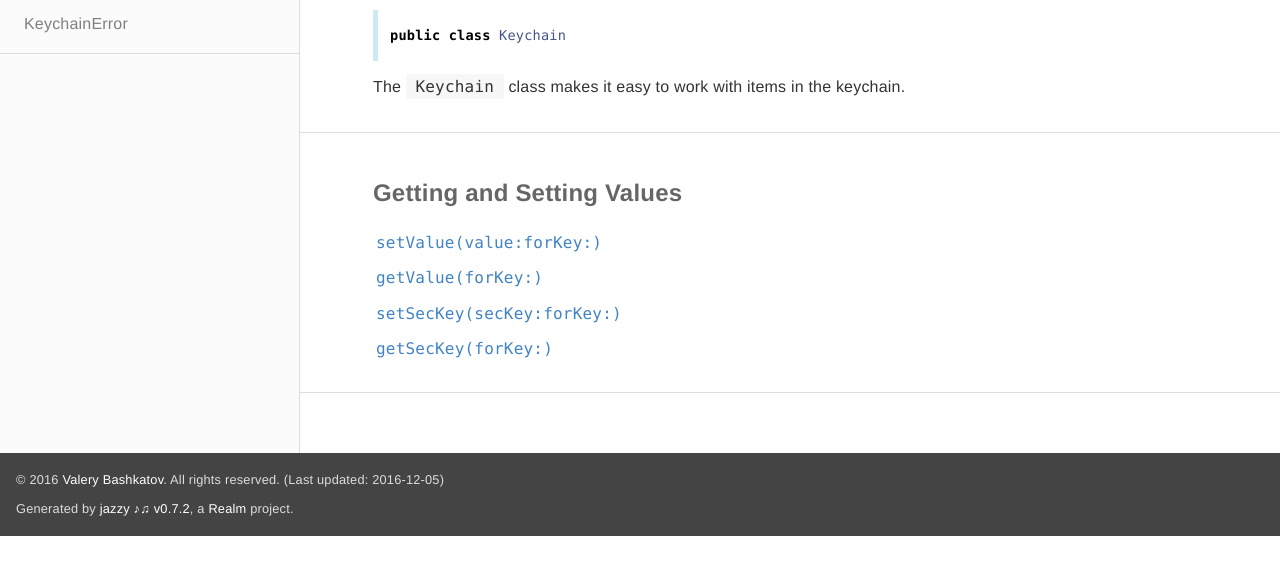
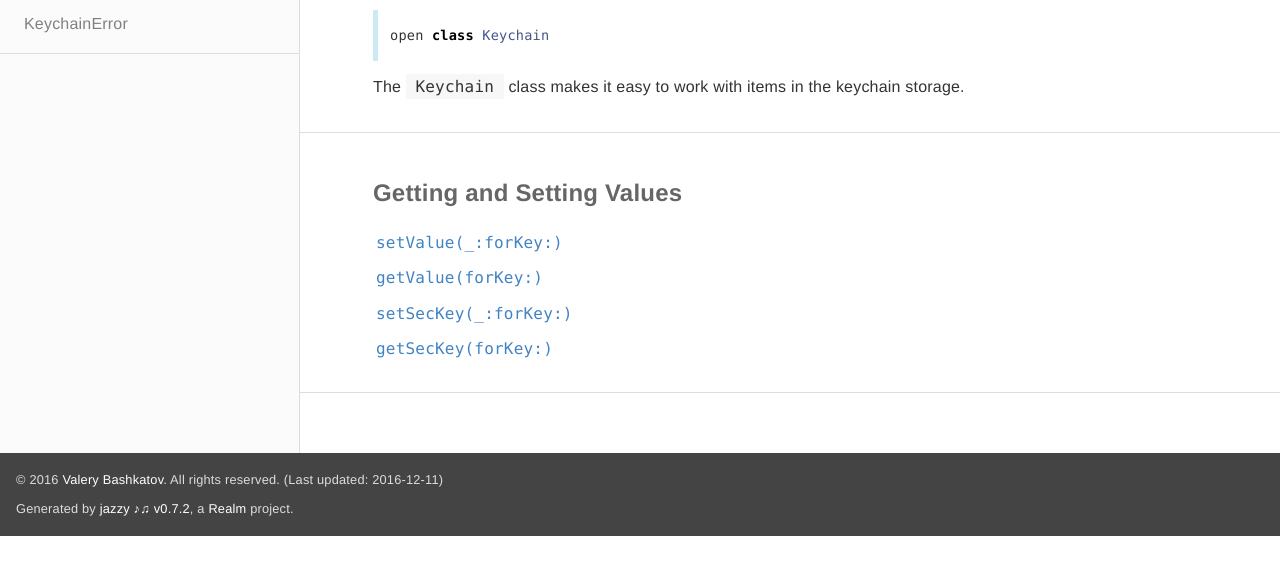
Before and after one commit to valery-bashkatov/Keychain, a plain HTML site: page Classes/Keychain.html in a window 1280 px wide. Shown: the part 201-776 px from the top of the page. Drawn offline with Linux system fonts and the light colour scheme.

Commit message:
2.0.0: Migration to Swift 3

```diff
--- a/Classes/Keychain.html
+++ b/Classes/Keychain.html
@@ -66,11 +66,11 @@
             <h1>Keychain</h1>
               <div class="declaration">
                 <div class="language">
-                  <pre class="highlight"><code><span class="kd">public</span> <span class="kd">class</span> <span class="kt">Keychain</span></code></pre>
+                  <pre class="highlight"><code><span class="n">open</span> <span class="kd">class</span> <span class="kt">Keychain</span></code></pre>
 
                 </div>
               </div>
-            <p>The <code>Keychain</code> class makes it easy to work with items in the keychain.</p>
+            <p>The <code>Keychain</code> class makes it easy to work with items in the keychain storage.</p>
 
           </div>
         </section>
@@ -89,9 +89,9 @@
                 <li class="item">
                   <div>
                     <code>
-                    <a name="/s:ZFC8Keychain8Keychain8setValueFzT5valueGSqPSo8NSCoding__6forKeySS_T_"></a>
-                    <a name="//apple_ref/swift/Method/setValue(value:forKey:)" class="dashAnchor"></a>
-                    <a class="token" href="#/s:ZFC8Keychain8Keychain8setValueFzT5valueGSqPSo8NSCoding__6forKeySS_T_">setValue(value:forKey:)</a>
+                    <a name="/s:ZFC8Keychain8Keychain8setValueFzTGSqP__6forKeySS_T_"></a>
+                    <a name="//apple_ref/swift/Method/setValue(_:forKey:)" class="dashAnchor"></a>
+                    <a class="token" href="#/s:ZFC8Keychain8Keychain8setValueFzTGSqP__6forKeySS_T_">setValue(_:forKey:)</a>
                     </code>
                   </div>
                   <div class="height-container">
@@ -112,7 +112,7 @@
                         <h4>Declaration</h4>
                         <div class="language">
                           <p class="aside-title">Swift</p>
-                          <pre class="highlight"><code><span class="kd">static</span> <span class="kd">public</span> <span class="kd">func</span> <span class="nf">setValue</span><span class="p">(</span><span class="nv">value</span><span class="p">:</span> <span class="kt">NSCoding</span><span class="p">?,</span> <span class="n">forKey</span> <span class="nv">key</span><span class="p">:</span> <span class="kt">String</span><span class="p">)</span> <span class="k">throws</span></code></pre>
+                          <pre class="highlight"><code><span class="kd">static</span> <span class="n">open</span> <span class="kd">func</span> <span class="nf">setValue</span><span class="p">(</span><span class="n">_</span> <span class="nv">value</span><span class="p">:</span> <span class="kt">Any</span><span class="p">?,</span> <span class="n">forKey</span> <span class="nv">key</span><span class="p">:</span> <span class="kt">String</span><span class="p">)</span> <span class="k">throws</span></code></pre>
 
                         </div>
                       </div>
@@ -128,7 +128,7 @@
                               </td>
                               <td>
                                 <div>
-                                  <p>The value for the key. <code>NSCoding</code> protocol is implemented by all of the Foundation and most of the UIKit types.</p>
+                                  <p>The value for the key. Value’s type must conform <code>NSCoding</code> protocol. It is implemented by all of the Foundation and most of the UIKit types.</p>
 
                                 </div>
                               </td>
@@ -155,9 +155,9 @@
                 <li class="item">
                   <div>
                     <code>
-                    <a name="/s:ZFC8Keychain8Keychain8getValueFzT6forKeySS_GSqPs9AnyObject__"></a>
+                    <a name="/s:ZFC8Keychain8Keychain8getValueFzT6forKeySS_GSqP__"></a>
                     <a name="//apple_ref/swift/Method/getValue(forKey:)" class="dashAnchor"></a>
-                    <a class="token" href="#/s:ZFC8Keychain8Keychain8getValueFzT6forKeySS_GSqPs9AnyObject__">getValue(forKey:)</a>
+                    <a class="token" href="#/s:ZFC8Keychain8Keychain8getValueFzT6forKeySS_GSqP__">getValue(forKey:)</a>
                     </code>
                   </div>
                   <div class="height-container">
@@ -178,7 +178,7 @@
                         <h4>Declaration</h4>
                         <div class="language">
                           <p class="aside-title">Swift</p>
-                          <pre class="highlight"><code><span class="kd">static</span> <span class="kd">public</span> <span class="kd">func</span> <span class="nf">getValue</span><span class="p">(</span><span class="n">forKey</span> <span class="nv">key</span><span class="p">:</span> <span class="kt">String</span><span class="p">)</span> <span class="k">throws</span> <span class="o">-&gt;</span> <span class="kt">AnyObject</span><span class="p">?</span></code></pre>
+                          <pre class="highlight"><code><span class="kd">static</span> <span class="n">open</span> <span class="kd">func</span> <span class="nf">getValue</span><span class="p">(</span><span class="n">forKey</span> <span class="nv">key</span><span class="p">:</span> <span class="kt">String</span><span class="p">)</span> <span class="k">throws</span> <span class="o">-&gt;</span> <span class="kt">Any</span><span class="p">?</span></code></pre>
 
                         </div>
                       </div>
@@ -213,9 +213,9 @@
                 <li class="item">
                   <div>
                     <code>
-                    <a name="/s:ZFC8Keychain8Keychain9setSecKeyFzT6secKeyGSqCSo6SecKey_6forKeySS_T_"></a>
-                    <a name="//apple_ref/swift/Method/setSecKey(secKey:forKey:)" class="dashAnchor"></a>
-                    <a class="token" href="#/s:ZFC8Keychain8Keychain9setSecKeyFzT6secKeyGSqCSo6SecKey_6forKeySS_T_">setSecKey(secKey:forKey:)</a>
+                    <a name="/s:ZFC8Keychain8Keychain9setSecKeyFzTGSqCSo6SecKey_6forKeySS_T_"></a>
+                    <a name="//apple_ref/swift/Method/setSecKey(_:forKey:)" class="dashAnchor"></a>
+                    <a class="token" href="#/s:ZFC8Keychain8Keychain9setSecKeyFzTGSqCSo6SecKey_6forKeySS_T_">setSecKey(_:forKey:)</a>
                     </code>
                   </div>
                   <div class="height-container">
@@ -236,7 +236,7 @@
                         <h4>Declaration</h4>
                         <div class="language">
                           <p class="aside-title">Swift</p>
-                          <pre class="highlight"><code><span class="kd">static</span> <span class="kd">public</span> <span class="kd">func</span> <span class="nf">setSecKey</span><span class="p">(</span><span class="nv">secKey</span><span class="p">:</span> <span class="kt">SecKey</span><span class="p">?,</span> <span class="n">forKey</span> <span class="nv">key</span><span class="p">:</span> <span class="kt">String</span><span class="p">)</span> <span class="k">throws</span></code></pre>
+                          <pre class="highlight"><code><span class="kd">static</span> <span class="n">open</span> <span class="kd">func</span> <span class="nf">setSecKey</span><span class="p">(</span><span class="n">_</span> <span class="nv">secKey</span><span class="p">:</span> <span class="kt">SecKey</span><span class="p">?,</span> <span class="n">forKey</span> <span class="nv">key</span><span class="p">:</span> <span class="kt">String</span><span class="p">)</span> <span class="k">throws</span></code></pre>
 
                         </div>
                       </div>
@@ -302,7 +302,7 @@
                         <h4>Declaration</h4>
                         <div class="language">
                           <p class="aside-title">Swift</p>
-                          <pre class="highlight"><code><span class="kd">static</span> <span class="kd">public</span> <span class="kd">func</span> <span class="nf">getSecKey</span><span class="p">(</span><span class="n">forKey</span> <span class="nv">key</span><span class="p">:</span> <span class="kt">String</span><span class="p">)</span> <span class="k">throws</span> <span class="o">-&gt;</span> <span class="kt">SecKey</span><span class="p">?</span></code></pre>
+                          <pre class="highlight"><code><span class="kd">static</span> <span class="n">open</span> <span class="kd">func</span> <span class="nf">getSecKey</span><span class="p">(</span><span class="n">forKey</span> <span class="nv">key</span><span class="p">:</span> <span class="kt">String</span><span class="p">)</span> <span class="k">throws</span> <span class="o">-&gt;</span> <span class="kt">SecKey</span><span class="p">?</span></code></pre>
 
                         </div>
                       </div>
@@ -342,7 +342,7 @@
       </article>
     </div>
     <section class="footer">
-      <p>&copy; 2016 <a class="link" href="http://valery.bashkatov.org" target="_blank" rel="external">Valery Bashkatov</a>. All rights reserved. (Last updated: 2016-12-05)</p>
+      <p>&copy; 2016 <a class="link" href="http://valery.bashkatov.org" target="_blank" rel="external">Valery Bashkatov</a>. All rights reserved. (Last updated: 2016-12-11)</p>
       <p>Generated by <a class="link" href="https://github.com/realm/jazzy" target="_blank" rel="external">jazzy ♪♫ v0.7.2</a>, a <a class="link" href="http://realm.io" target="_blank" rel="external">Realm</a> project.</p>
     </section>
   </body>
```
Also changed, not shown: Classes.html (+3 -3 lines), Enums.html (+2 -2 lines), Enums/KeychainError.html (+2 -2 lines), index.html (+2 -2 lines).
